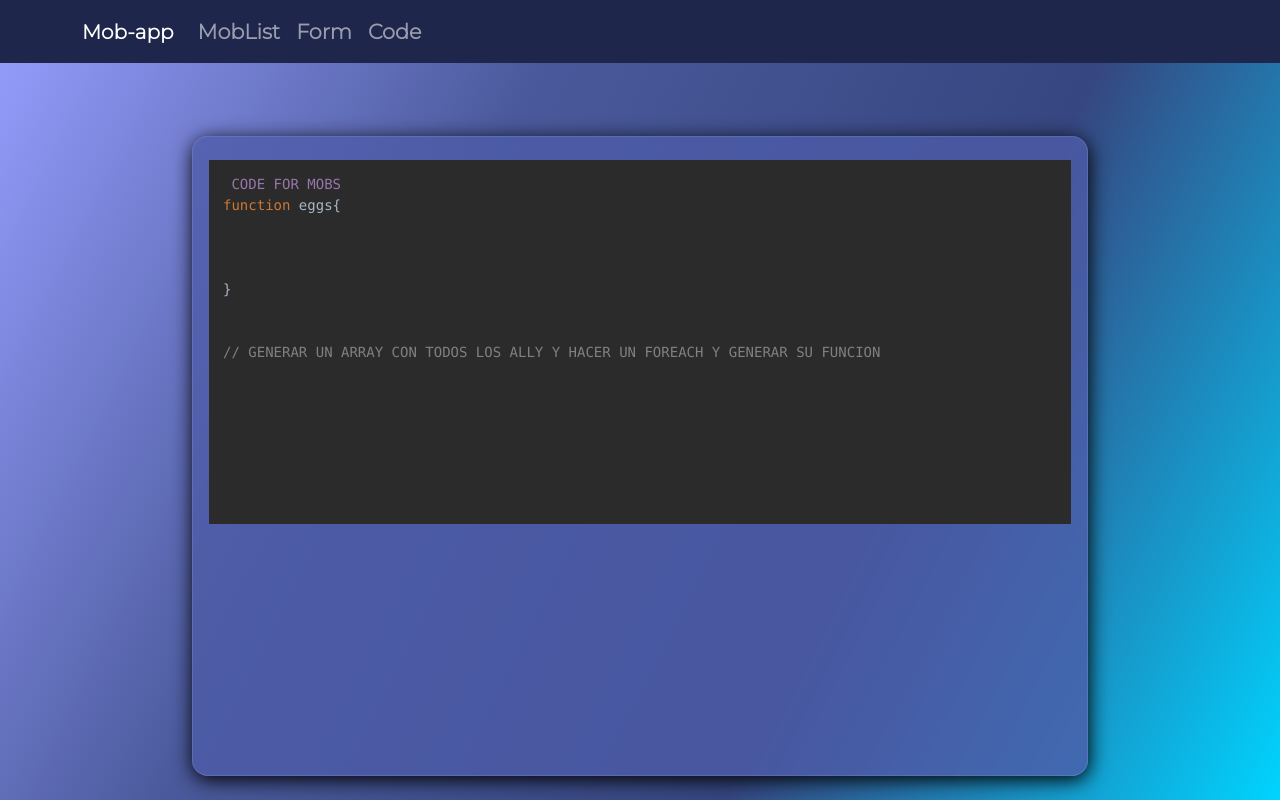
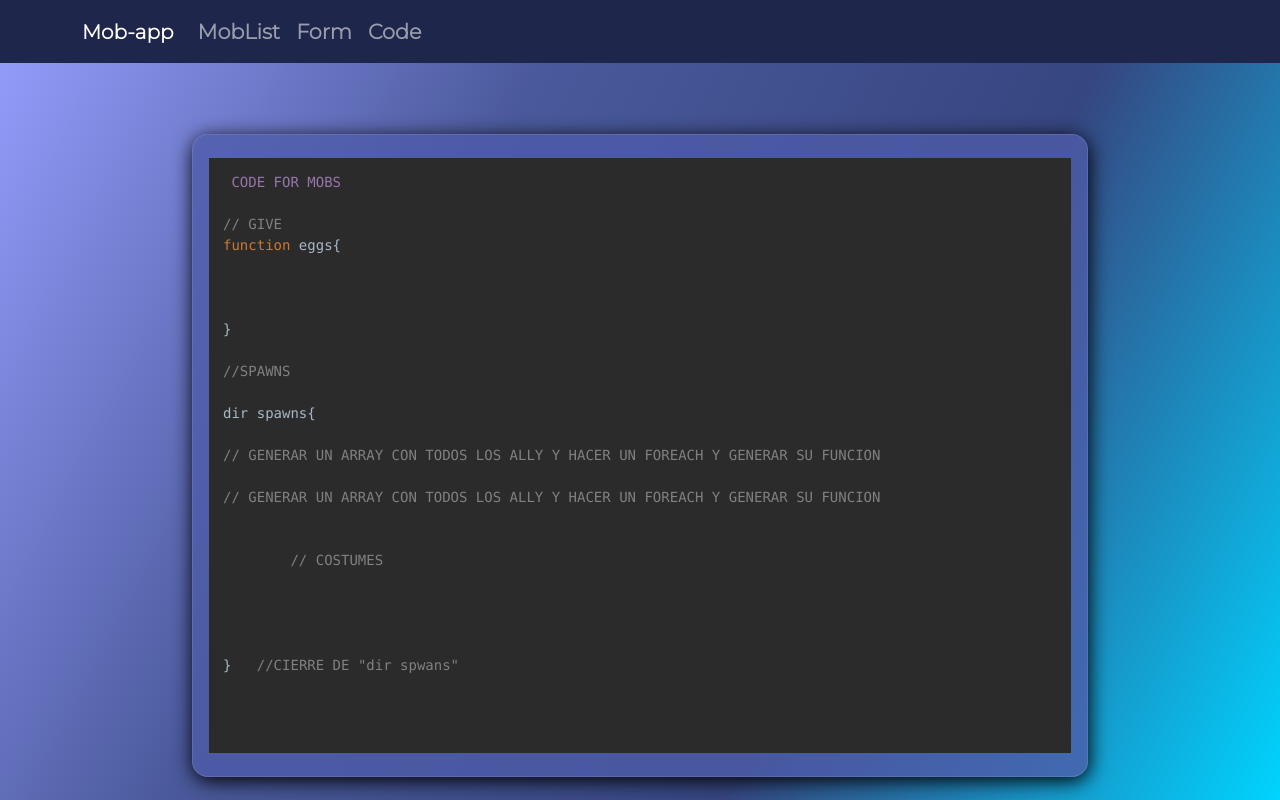
Before and after one commit to Francisco-Villanueva/mobApp, a React (Create React App) app in the folder client/: page /mobcode in a window 1280 px wide. Built offline with nearby package versions, Linux system fonts and the light colour scheme; no server answers.

Commit message:
codemobs

```diff
--- a/client/src/components/Codigo/MobCode.jsx
+++ b/client/src/components/Codigo/MobCode.jsx
@@ -9,6 +9,7 @@ import {
 
 export default function MobCode({ mobs }) {
   const allyArr = mobs.filter((m) => m.team !== "boss");
+  const bossArr = mobs.filter((m) => m.team !== "ally");
 
   // console.log("ALLY: ", allyArr);
   return (
@@ -19,23 +20,47 @@ export default function MobCode({ mobs }) {
         style={darcula}
       >
         {` CODE FOR MOBS
+
+// GIVE
 function eggs{
 
  ${mobs.map((e) => "\t\t kipper_egg zombie <" + e.name + "> " + e.team + "\n")}
 
 }
 
+//SPAWNS
 
+dir spawns{
+
+// GENERAR UN ARRAY CON TODOS LOS ALLY Y HACER UN FOREACH Y GENERAR SU FUNCION
+${bossArr.map(
+  (e, i) =>
+    `function mob_boss { \n` +
+    `kipper_boss ${e.mobtype} ${e.name} ${e.color}  1000.0 Silent:0b\n ` +
+    "}"
+)}
 // GENERAR UN ARRAY CON TODOS LOS ALLY Y HACER UN FOREACH Y GENERAR SU FUNCION
 ${allyArr.map(
   (e, i) =>
-    `function ally_${i + 1} \n` +
-    `kipper_ally ${e.mobtype} ${e.name} ${e.color} one 50.0 Silent:0b\n ` +
+    `function ally_${i + 1} { \n` +
+    `kipper_ally ${e.mobtype} ${e.name} ${e.color} ${i + 1} 50.0 Silent:0b\n ` +
     "}"
 )}
 
+        // COSTUMES
 
 
+${mobs.map((e, i) =>
+  e.team === "boss"
+    ? `function costume_boss {\n` +
+      `kipper_costume ${e.team}  ${e.mobtype} ${e.name} ${e.color}  Silent:0b\n ` +
+      "}"
+    : `function costume_${i + 1} {\n` +
+      `kipper_costume ${e.team} ${e.mobtype} ${e.name} ${e.color}  Silent:0b\n ` +
+      "}"
+)}
+
+}   //CIERRE DE "dir spwans"
 
 
         `}
```
